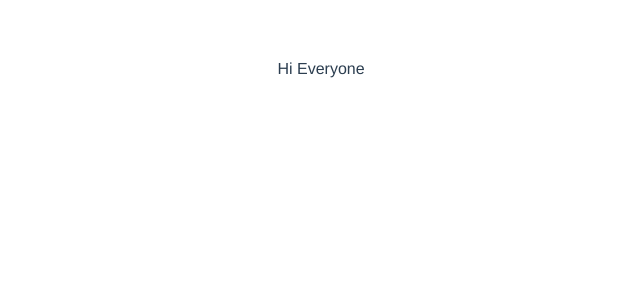
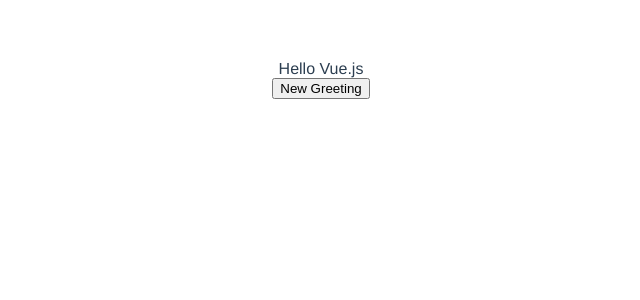
Before and after one commit to VigilBushido/Vue-Modularity, a Vue app: page / in a window 1280 px wide. Shown: the top 300 px of the page, without its empty margins (319-959 px from the left). Built offline with nearby package versions, Linux system fonts and the light colour scheme.

Commit message:
passing props

```diff
--- a/src/App.vue
+++ b/src/App.vue
@@ -1,17 +1,70 @@
 <template>
   <div id="app">
-    <Greeting greeting="Hi" who="Everyone" />
+    <!--<Greeting greeting="Hi" who="Everyone" /> -->
+
+    <!-- using dynamic props with data binding -->
+    <!--     <Hello greeting="Hello" v-bind:who="appWho" />
+    <button @click="setWho('JavaScript')">JavaScript</button>
+    <button @click="setWho('Everyone')">Everyone</button> -->
+
+    <Greeting :greeting="greeting" :who="who" />
+    <button @click="newGreeting()">New Greeting</button>
   </div>
 </template>
 
 <script>
 import Greeting from "./components/Greeting";
+//import Hello from "./components/Hello"; // using dynamic props with data binding
 
+//imports for passing props that change over time
+const possibleGreetings = [
+  { greeting: "Hello", who: "Vue.js" },
+  { greeting: "Hey", who: "Everyone" },
+  { greeting: "Hi", who: "JavaScript" },
+];
+// components export
 export default {
   name: "App",
   components: {
     Greeting,
+    //Hello,
   },
+  data() {
+    return {
+      //appWho: "Vue.js", // using dynamic props with data binding
+      //4.02 below we make a greeting app
+      /*    greeting: "Hello",
+      who: "Vue.js",   // we refactor this so it only holds default index*/
+      currentIndex: 0,
+    };
+  },
+  computed: {
+    // this is the intermediary computer propperty
+    currentGreeting() {
+      return possibleGreetings[this.currentIndex];
+    },
+    greeting() {
+      return this.currentGreeting.greeting;
+    },
+    who() {
+      return this.currentGreeting.who;
+    },
+  },
+  methods: {
+    newGreeting() {
+      console.log(possibleGreetings.length - 1);
+      this.currentIndex =
+        this.currentIndex === possibleGreetings.length - 1
+          ? 0
+          : this.currentIndex + 1;
+    },
+  },
+  //using dynamic props with data binding
+  /*   methods: {
+    setWho(newWho) {
+      this.appWho = newWho;
+    },
+  }, */
 };
 </script>
 
--- /dev/null
+++ b/src/components/Hello.vue
@@ -0,0 +1,11 @@
+<template>
+  <div>{{ greeting }} {{ who }}</div>
+</template>
+
+<script>
+export default {
+  props: ["greeting", "who"],
+};
+</script>
+
+<style></style>
```
